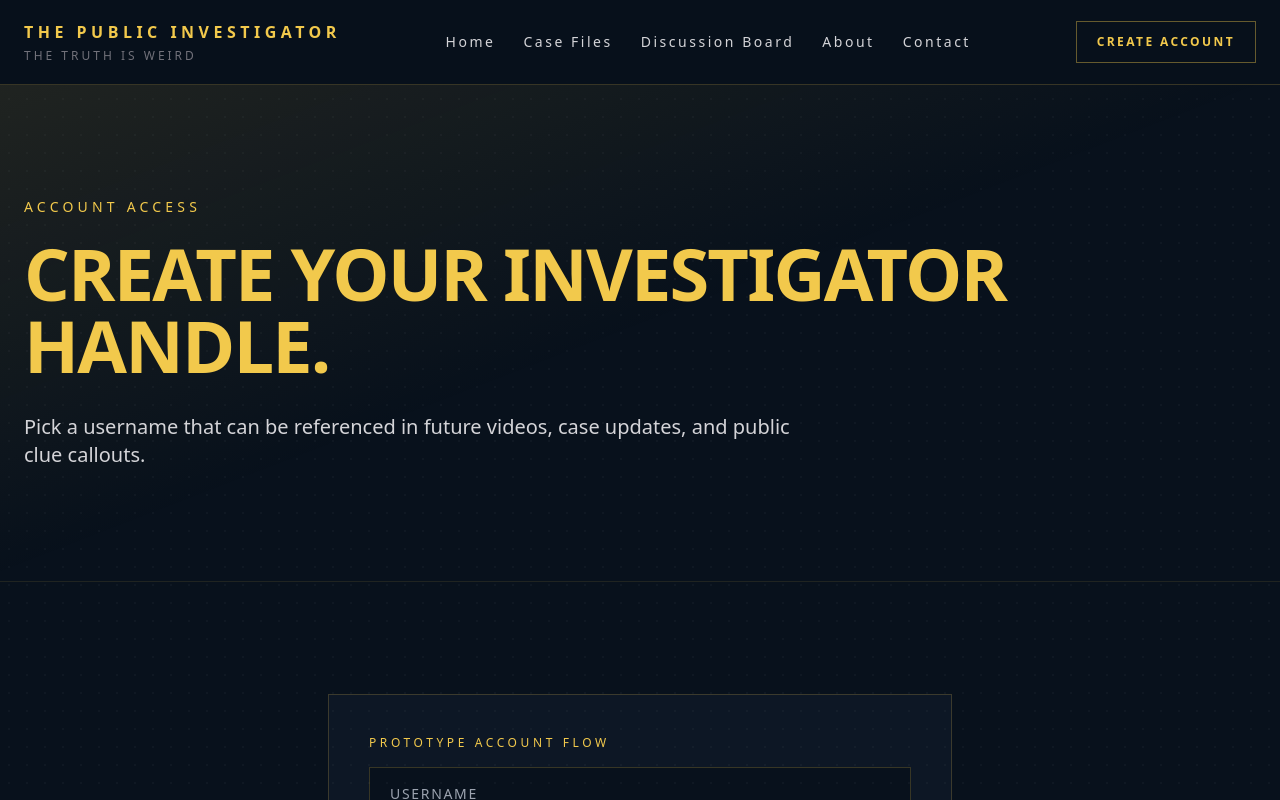
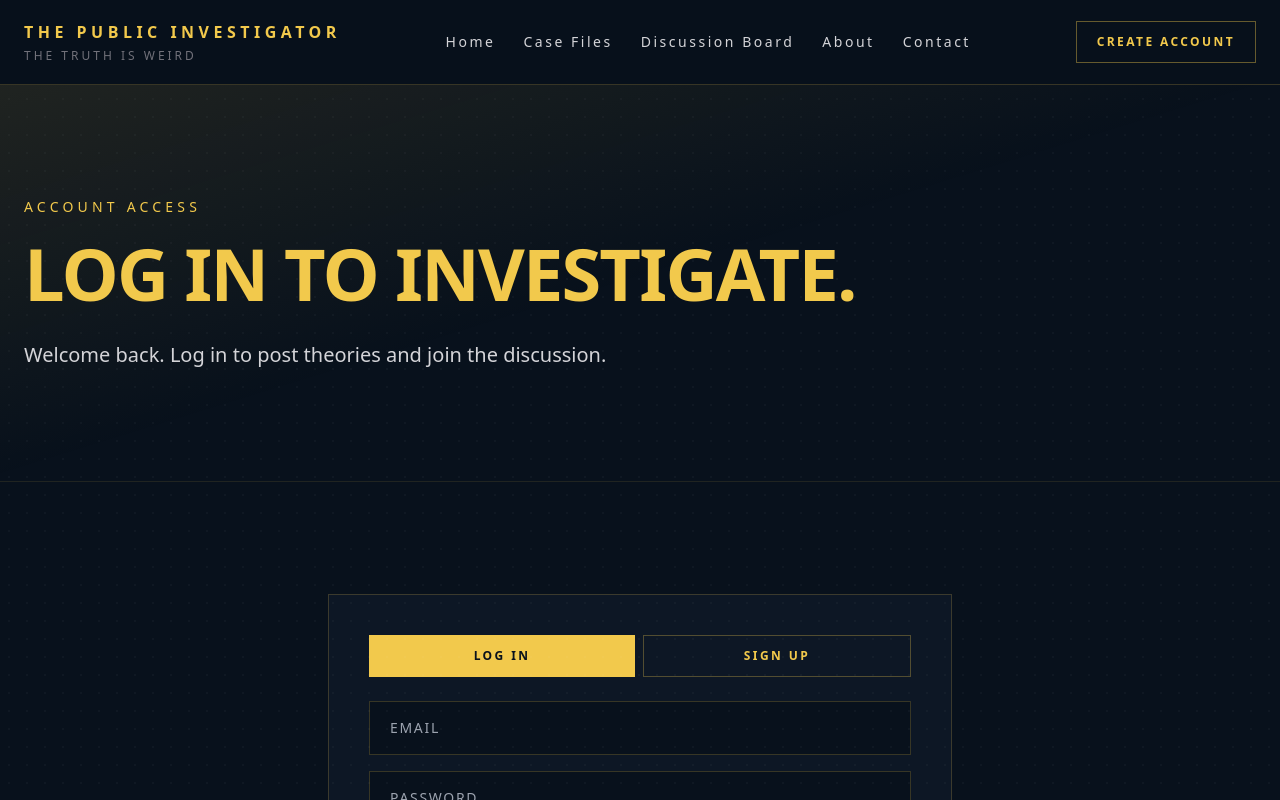
Before and after one commit to brettsancheztv/the-public-investigator, a React (Vite) app: page / in a window 1280 px wide. Both pictures are taken after typing "Sample", "Sample", "name@example.com", "Sample" into the empty fields and a click on the button "CREATE ACCOUNT". Shown: the top 800 px of the page. Built offline with nearby package versions, Linux system fonts and the light colour scheme.

Commit message:
fix navigation + account buttons

```diff
--- a/src/App.jsx
+++ b/src/App.jsx
@@ -494,14 +494,88 @@ function DiscussionPage({ setPageCase }) {
   )
 }
 
-function AccountPage({ user, setUser }) {
-  const [username, setUsername] = useState(user?.username || "")
-  const [email, setEmail] = useState(user?.email || "")
+function AccountPage({ user }) {
+  const [mode, setMode] = useState("login")
+  const [username, setUsername] = useState("")
+  const [email, setEmail] = useState("")
+  const [password, setPassword] = useState("")
+  const [busy, setBusy] = useState(false)
+  const [message, setMessage] = useState(null)
+
+  async function handleLogout() {
+    await supabase.auth.signOut()
+  }
+
+  async function handleSubmit() {
+    setMessage(null)
+    if (mode === "signup") {
+      if (!username.trim() || !email.trim() || !password) {
+        setMessage({ type: "error", text: "Please fill in a username, email, and password." })
+        return
+      }
+      setBusy(true)
+      const { error } = await supabase.auth.signUp({
+        email: email.trim(),
+        password,
+        options: { data: { username: username.trim() } },
+      })
+      setBusy(false)
+      if (error) {
+        setMessage({ type: "error", text: error.message })
+      } else {
+        setMessage({ type: "success", text: "Account created. Check your email for a confirmation link, then log in." })
+        setMode("login")
+        setPassword("")
+      }
+    } else {
+      if (!email.trim() || !password) {
+        setMessage({ type: "error", text: "Please enter your email and password." })
+        return
+      }
+      setBusy(true)
+      const { error } = await supabase.auth.signInWithPassword({ email: email.trim(), password })
+      setBusy(false)
+      if (error) setMessage({ type: "error", text: error.message })
+    }
+  }
+
+  if (user) {
+    return (
+      <>
+        <PageHeader eyebrow="Account Access" title="Your Investigator Profile.">You are logged in. You can now post in the case discussion boards.</PageHeader>
+        <section className="py-20 md:py-28"><div className="mx-auto max-w-2xl px-5 md:px-6"><div className="border border-[#F2C94C]/20 bg-[#0d1725] p-7 md:p-10">
+          <div className="mb-6 text-xs uppercase tracking-[0.3em] text-[#F2C94C]">Signed In</div>
+          <div className="space-y-3 text-sm uppercase tracking-[0.12em]">
+            <div><span className="text-zinc-500">Handle: </span><span className="font-black text-zinc-100">{user.username}</span></div>
+            <div><span className="text-zinc-500">Email: </span><span className="text-zinc-100">{user.email}</span></div>
+            <div><span className="text-zinc-500">Role: </span><span className="text-[#F2C94C]">{user.role}</span></div>
+          </div>
+          <button onClick={handleLogout} className="mt-8 w-full border border-[#F2C94C]/40 px-8 py-4 text-sm font-black uppercase tracking-[0.25em] text-[#F2C94C] transition-colors hover:bg-[#F2C94C]/10">Log Out</button>
+        </div></div></section>
+      </>
+    )
+  }
 
   return (
     <>
-      <PageHeader eyebrow="Account Access" title="Create Your Investigator Handle.">Pick a username that can be referenced in future videos, case updates, and public clue callouts.</PageHeader>
-      <section className="py-20 md:py-28"><div className="mx-auto max-w-2xl px-5 md:px-6"><div className="border border-[#F2C94C]/20 bg-[#0d1725] p-7 md:p-10"><div className="mb-4 text-xs uppercase tracking-[0.3em] text-[#F2C94C]">Prototype Account Flow</div><div className="space-y-4"><input value={username} onChange={(event) => setUsername(event.target.value)} placeholder="Username" className="w-full border border-[#F2C94C]/20 bg-[#08111C] px-5 py-4 text-sm uppercase tracking-[0.12em] outline-none focus:border-[#F2C94C]" /><input value={email} onChange={(event) => setEmail(event.target.value)} placeholder="Email" className="w-full border border-[#F2C94C]/20 bg-[#08111C] px-5 py-4 text-sm uppercase tracking-[0.12em] outline-none focus:border-[#F2C94C]" /><button onClick={() => username && setUser({ username, email })} className="w-full bg-[#F2C94C] px-8 py-5 text-sm font-black uppercase tracking-[0.25em] text-[#08111C]">{user ? "Update Account" : "Create Account"}</button></div><p className="mt-6 text-sm leading-relaxed text-zinc-500">This is a front-end prototype. In production, this connects to Supabase Auth, stores usernames, and protects discussion posting.</p></div></div></section>
+      <PageHeader eyebrow="Account Access" title={mode === "signup" ? "Create Your Investigator Handle." : "Log In To Investigate."}>{mode === "signup" ? "Pick a username that can be referenced in future videos, case updates, and public clue callouts." : "Welcome back. Log in to post theories and join the discussion."}</PageHeader>
+      <section className="py-20 md:py-28"><div className="mx-auto max-w-2xl px-5 md:px-6"><div className="border border-[#F2C94C]/20 bg-[#0d1725] p-7 md:p-10">
+        <div className="mb-6 flex gap-2">
+          <button onClick={() => { setMode("login"); setMessage(null) }} className={`flex-1 px-4 py-3 text-xs font-black uppercase tracking-[0.2em] transition-colors ${mode === "login" ? "bg-[#F2C94C] text-[#08111C]" : "border border-[#F2C94C]/30 text-[#F2C94C]"}`}>Log In</button>
+          <button onClick={() => { setMode("signup"); setMessage(null) }} className={`flex-1 px-4 py-3 text-xs font-black uppercase tracking-[0.2em] transition-colors ${mode === "signup" ? "bg-[#F2C94C] text-[#08111C]" : "border border-[#F2C94C]/30 text-[#F2C94C]"}`}>Sign Up</button>
+        </div>
+        <div className="space-y-4">
+          {mode === "signup" && (
+            <input value={username} onChange={(e) => setUsername(e.target.value)} placeholder="Username" className="w-full border border-[#F2C94C]/20 bg-[#08111C] px-5 py-4 text-sm uppercase tracking-[0.12em] outline-none focus:border-[#F2C94C]" />
+          )}
+          <input value={email} onChange={(e) => setEmail(e.target.value)} type="email" placeholder="Email" className="w-full border border-[#F2C94C]/20 bg-[#08111C] px-5 py-4 text-sm uppercase tracking-[0.12em] outline-none focus:border-[#F2C94C]" />
+          <input value={password} onChange={(e) => setPassword(e.target.value)} type="password" placeholder="Password" className="w-full border border-[#F2C94C]/20 bg-[#08111C] px-5 py-4 text-sm uppercase tracking-[0.12em] outline-none focus:border-[#F2C94C]" />
+          <button onClick={handleSubmit} disabled={busy} className="w-full bg-[#F2C94C] px-8 py-5 text-sm font-black uppercase tracking-[0.25em] text-[#08111C] transition-colors hover:bg-[#ffe082] disabled:opacity-60">{busy ? "Working..." : mode === "signup" ? "Create Account" : "Log In"}</button>
+        </div>
+        {message && (
+          <p className={`mt-5 text-sm tracking-[0.04em] ${message.type === "error" ? "text-red-400" : "text-green-400"}`}>{message.text}</p>
+        )}
+      </div></div></section>
     </>
   )
 }
@@ -540,13 +614,33 @@ export default function PublicInvestigatorFullSite() {
 
   useEffect(() => { window.scrollTo({ top: 0, left: 0, behavior: "smooth" }) }, [page, activeCaseId])
 
+  useEffect(() => {
+    async function loadUser(authUser) {
+      if (!authUser) { setUser(null); return }
+      const { data: profile } = await supabase
+        .from("profiles")
+        .select("username, role")
+        .eq("id", authUser.id)
+        .maybeSingle()
+      setUser({
+        id: authUser.id,
+        email: authUser.email,
+        username: profile?.username || authUser.email,
+        role: profile?.role || "member",
+      })
+    }
+    supabase.auth.getSession().then(({ data: { session } }) => loadUser(session?.user ?? null))
+    const { data: { subscription } } = supabase.auth.onAuthStateChange((_event, session) => loadUser(session?.user ?? null))
+    return () => subscription.unsubscribe()
+  }, [])
+
   const content = useMemo(() => {
     if (activeCaseId) return <CaseDetailPage caseId={activeCaseId} comments={comments} setComments={setComments} user={user} setPage={setPage} />
     if (page === "case-files") return <CaseFilesPage setPageCase={setActiveCaseId} />
     if (page === "discussion") return <DiscussionPage setPageCase={setActiveCaseId} />
     if (page === "about") return <AboutPage />
     if (page === "contact") return <ContactPage />
-    if (page === "account") return <AccountPage user={user} setUser={setUser} />
+    if (page === "account") return <AccountPage user={user} />
     return <HomePage setPage={setPage} />
   }, [page, activeCaseId, comments, user])
 
```
